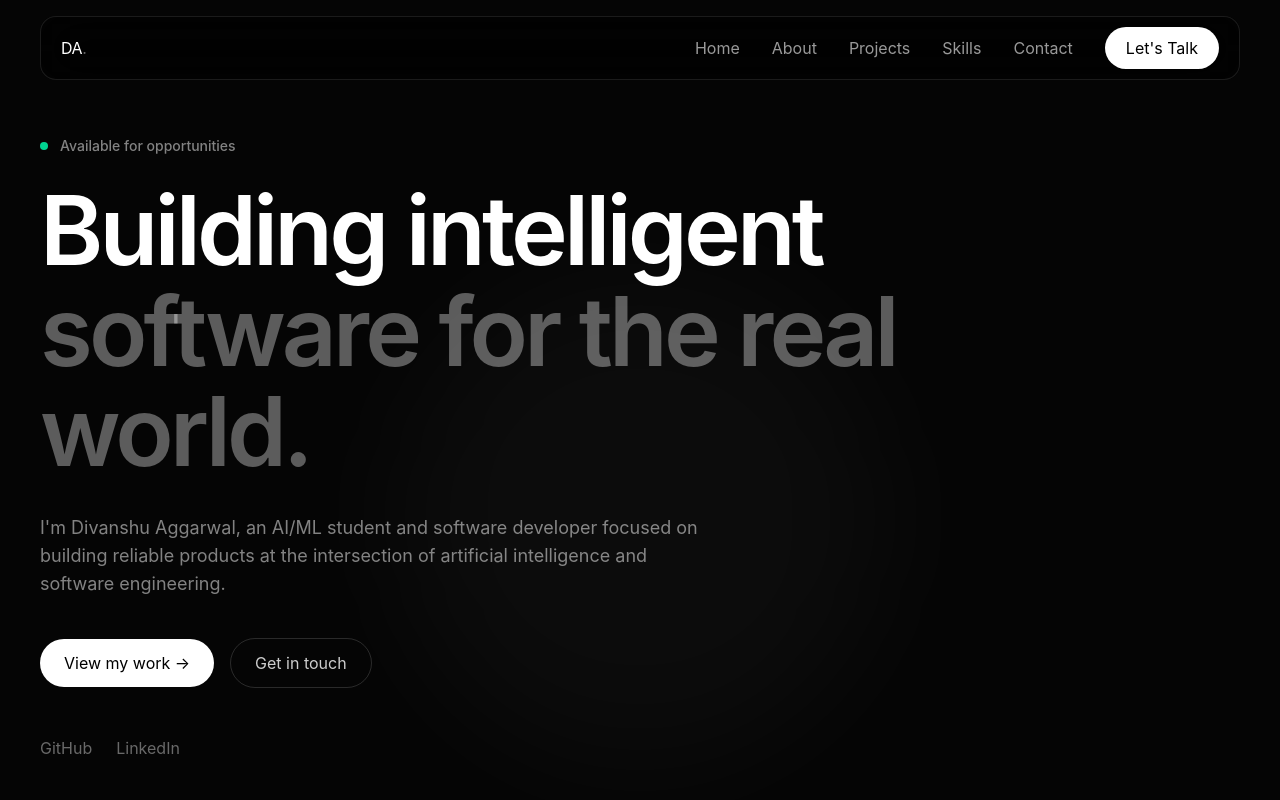
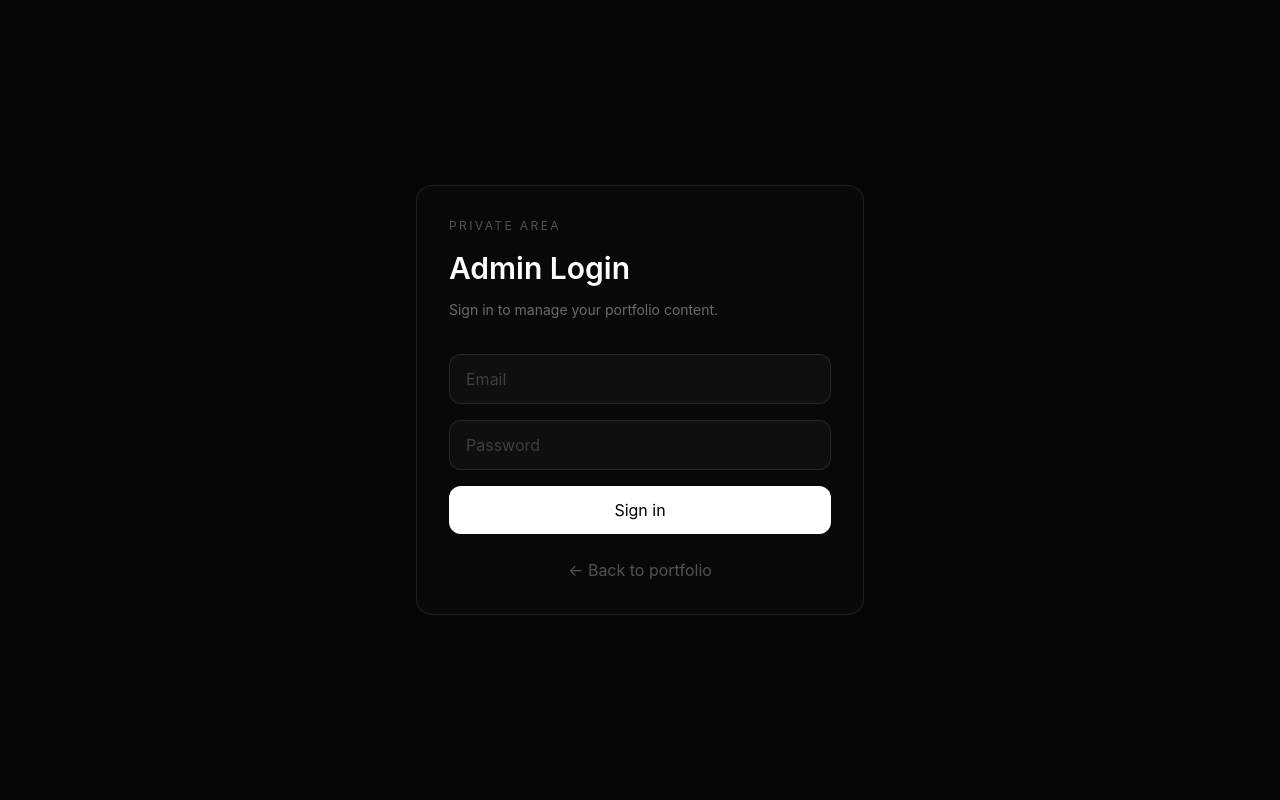
Before and after one commit to divanshuaggarwal30/portfolio, a React (Vite) app: page /admin in a window 1280 px wide. Shown: the top 800 px of the page. Built offline with nearby package versions, Linux system fonts and the light colour scheme.

Commit message:
admin login update

```diff
--- a/src/App.jsx
+++ b/src/App.jsx
@@ -1,3 +1,5 @@
+import { BrowserRouter, Routes, Route } from "react-router-dom";
+
 import Navbar from "./components/layout/Navbar";
 import Footer from "./components/layout/Footer";
 
@@ -10,7 +12,9 @@ import Education from "./components/sections/Education";
 import Achievements from "./components/sections/Achievements";
 import Contact from "./components/sections/Contact";
 
-function App() {
+import Admin from "./pages/Admin";
+
+const Portfolio = () => {
   return (
     <div className="min-h-screen bg-[#050505] text-white">
       <Navbar />
@@ -29,6 +33,17 @@ function App() {
       <Footer />
     </div>
   );
+};
+
+function App() {
+  return (
+    <BrowserRouter>
+      <Routes>
+        <Route path="/" element={<Portfolio />} />
+        <Route path="/admin" element={<Admin />} />
+      </Routes>
+    </BrowserRouter>
+  );
 }
 
 export default App;
--- /dev/null
+++ b/src/pages/admin.jsx
@@ -0,0 +1,96 @@
+import { useState } from "react";
+
+const Admin = () => {
+  const [loggedIn, setLoggedIn] = useState(false);
+
+  if (!loggedIn) {
+    return (
+      <main className="flex min-h-screen items-center justify-center bg-[#050505] px-6 text-white">
+        <div className="w-full max-w-md rounded-2xl border border-white/10 bg-[#080808] p-8">
+          <p className="text-xs uppercase tracking-[0.2em] text-white/30">
+            Private Area
+          </p>
+
+          <h1 className="mt-4 text-3xl font-semibold">
+            Admin Login
+          </h1>
+
+          <p className="mt-3 text-sm leading-6 text-white/40">
+            Sign in to manage your portfolio content.
+          </p>
+
+          <div className="mt-8 space-y-4">
+            <input
+              type="email"
+              placeholder="Email"
+              className="w-full rounded-xl border border-white/10 bg-white/[0.03] px-4 py-3 text-sm text-white outline-none placeholder:text-white/20 focus:border-white/25"
+            />
+
+            <input
+              type="password"
+              placeholder="Password"
+              className="w-full rounded-xl border border-white/10 bg-white/[0.03] px-4 py-3 text-sm text-white outline-none placeholder:text-white/20 focus:border-white/25"
+            />
+
+            <button
+              onClick={() => setLoggedIn(true)}
+              className="w-full rounded-xl bg-white px-5 py-3 text-sm font-medium text-black transition hover:bg-white/90"
+            >
+              Sign in
+            </button>
+          </div>
+
+          <a
+            href="/"
+            className="mt-6 block text-center text-sm text-white/30 hover:text-white"
+          >
+            ← Back to portfolio
+          </a>
+        </div>
+      </main>
+    );
+  }
+
+  return (
+    <main className="min-h-screen bg-[#050505] px-6 py-20 text-white">
+      <div className="mx-auto max-w-7xl">
+        <h1 className="text-4xl font-semibold">
+          Admin Dashboard
+        </h1>
+
+        <p className="mt-3 text-white/40">
+          Portfolio management dashboard.
+        </p>
+
+        <div className="mt-10 grid gap-5 sm:grid-cols-2 lg:grid-cols-4">
+          {[
+            "Projects",
+            "Experience",
+            "Achievements",
+            "Messages",
+          ].map((item) => (
+            <div
+              key={item}
+              className="rounded-2xl border border-white/10 bg-[#080808] p-6"
+            >
+              <p className="text-lg font-medium">{item}</p>
+
+              <p className="mt-2 text-sm text-white/35">
+                Manage {item.toLowerCase()}
+              </p>
+            </div>
+          ))}
+        </div>
+
+        <button
+          onClick={() => setLoggedIn(false)}
+          className="mt-10 rounded-xl border border-white/10 px-5 py-3 text-sm text-white/50 hover:text-white"
+        >
+          Sign out
+        </button>
+      </div>
+    </main>
+  );
+};
+
+export default Admin;
```
